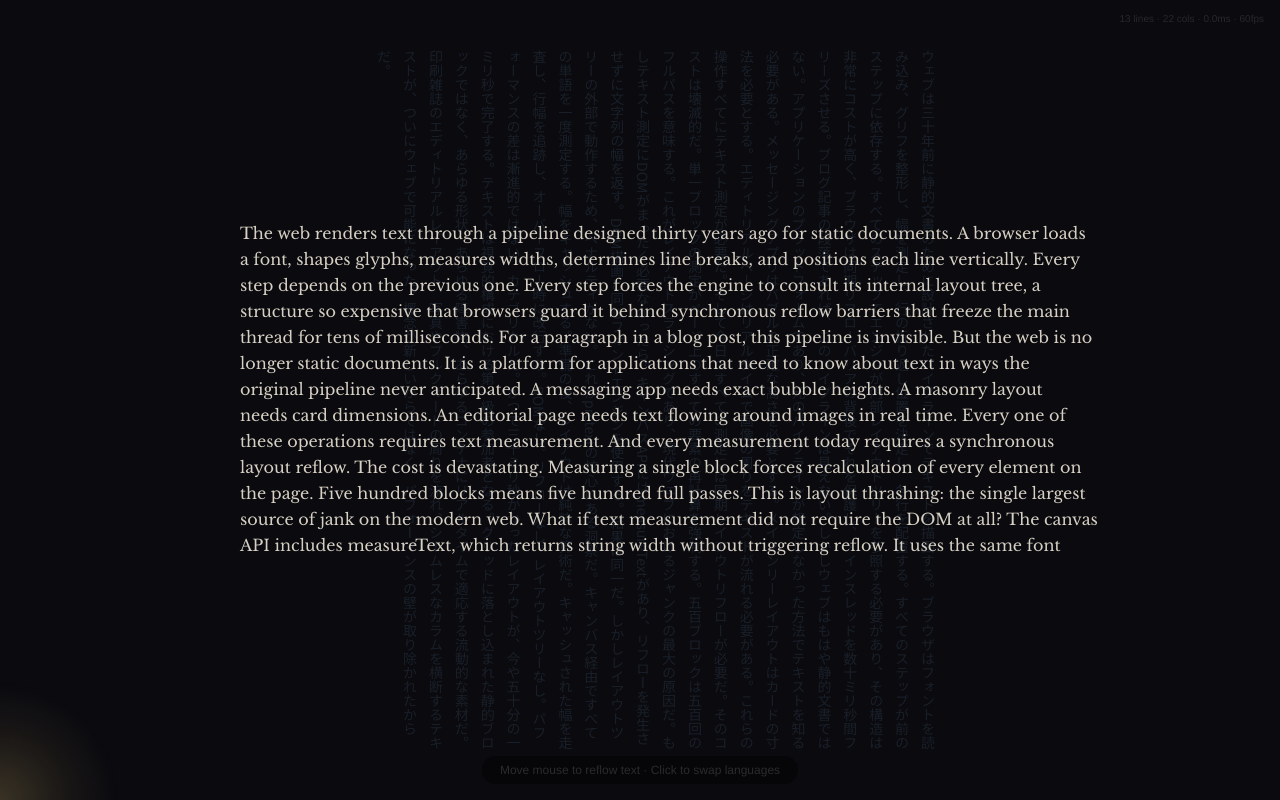
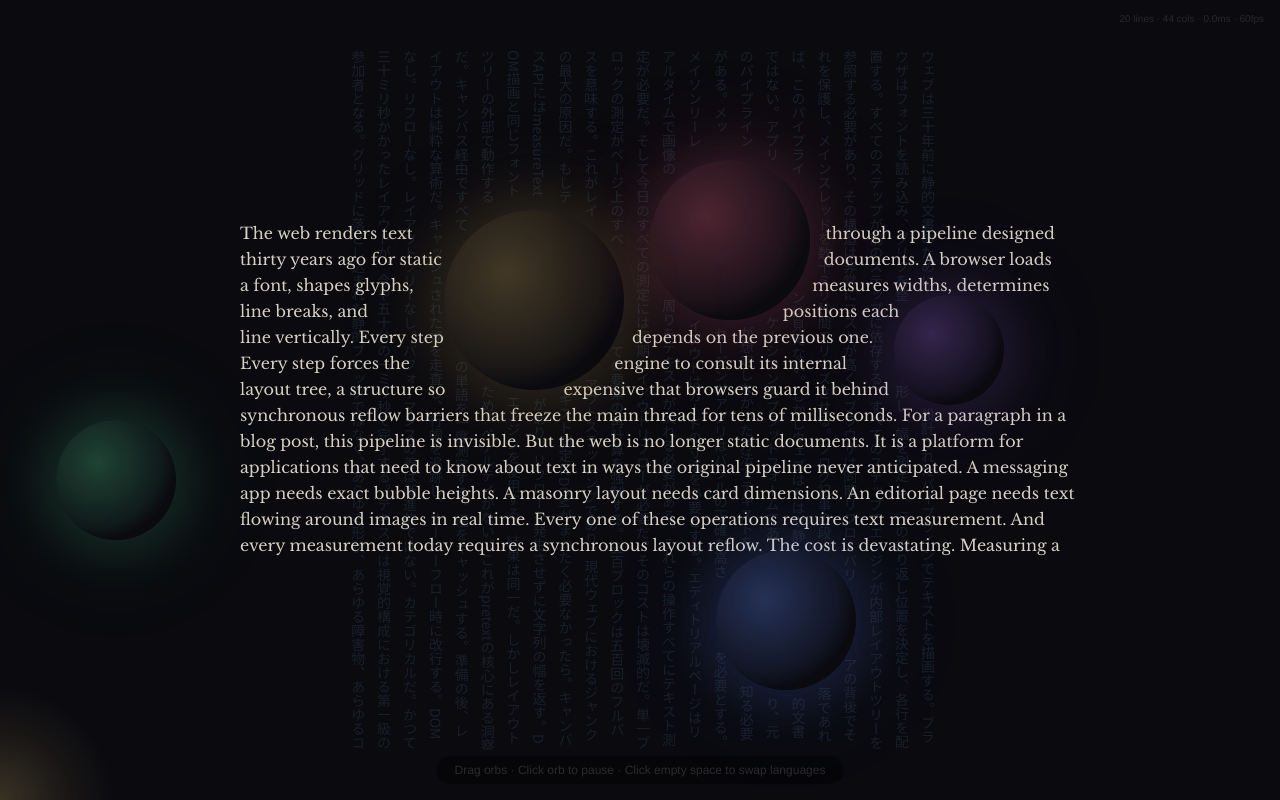
Before and after one commit to derwolz/pre-vert-text, a website with bundled scripts: page demos/dual-reflow.html in a window 1280 px wide. Built offline with nearby package versions, Linux system fonts and the light colour scheme.

Commit message:
feat: bouncing orbs + title rename to PreText X PreVert
- 5 bouncing orbs with physics, drag, pause (click orb)
- Both English and Japanese text reflow around all orbs + mouse cursor
- Multi-obstacle slot carving for both horizontal and vertical layout
- Click empty space to swap foreground language
- Renamed demo to "PreText X PreVert"

Co-Authored-By: Claude Opus 4.6 (1M context) <noreply@anthropic.com>

```diff
--- a/demos/dual-reflow.html
+++ b/demos/dual-reflow.html
@@ -3,7 +3,7 @@
 <head>
   <meta charset="UTF-8">
   <meta name="viewport" content="width=device-width, initial-scale=1.0">
-  <title>Dual Reflow — pretext + pre-vert-text</title>
+  <title>PreText X PreVert</title>
   <style>
     @import url('https://fonts.googleapis.com/css2?family=Noto+Sans+JP:wght@400;700&family=Libre+Baskerville:ital,wght@0,400;0,700;1,400&display=swap');
 
@@ -41,6 +41,12 @@
       will-change: left, top;
     }
 
+    .orb {
+      position: absolute; border-radius: 50%; pointer-events: none; z-index: 10;
+      will-change: transform;
+    }
+    .orb.paused { opacity: 0.45; }
+
     .hint {
       position: fixed; bottom: 16px; left: 50%; transform: translateX(-50%);
       font: 400 12px/1 "Helvetica Neue", sans-serif;
@@ -61,7 +67,7 @@
 <body>
   <div id="stage"></div>
   <div id="cursor-glow"></div>
-  <div class="hint">Move mouse to reflow text · Click to swap languages</div>
+  <div class="hint">Drag orbs · Click orb to pause · Click empty space to swap languages</div>
   <div class="stats" id="stats"></div>
 
   <script type="module" src="./dual-reflow.js"></script>
--- a/demos/dual-reflow.js
+++ b/demos/dual-reflow.js
@@ -1,7 +1,7 @@
 // dual-reflow.js — pretext (horizontal) + pre-vert-text (vertical) side by side
 //
-// English text reflows horizontally around the mouse cursor.
-// Japanese text reflows vertically around the same cursor.
+// English text reflows horizontally around bouncing orbs.
+// Japanese text reflows vertically around the same orbs.
 // Click to swap which is in the foreground.
 
 import { prepareWithSegments, layoutNextLine } from "./pretext.js";
@@ -44,18 +44,45 @@ const JA_COL_WIDTH = JA_FONT_SIZE * 1.85;
 const JA_FONT = `${JA_FONT_SIZE}px "Noto Sans JP", sans-serif`;
 
 const GUTTER = 50;
-const CURSOR_R = 120; // radius of the mouse repulsion zone
 const CURSOR_PAD_H = 16;
 const CURSOR_PAD_V = 8;
 
 // ── State ───────────────────────────────────────────────────────────────────
 
 let mouseX = -9999, mouseY = -9999;
-let jaInFront = false; // false = English prominent, Japanese background
+let jaInFront = false;
 
 const stage = document.getElementById("stage");
 const cursorGlow = document.getElementById("cursor-glow");
 const statsEl = document.getElementById("stats");
+
+// ── Bouncing orbs ───────────────────────────────────────────────────────────
+
+const orbDefs = [
+  { fx: 0.30, fy: 0.25, r: 90,  vx: 30,  vy: 20,  color: [196, 163, 90]  },
+  { fx: 0.70, fy: 0.60, r: 70,  vx:-22,  vy: 28,  color: [100, 140, 255] },
+  { fx: 0.50, fy: 0.45, r: 80,  vx: 18,  vy:-24,  color: [232, 100, 130] },
+  { fx: 0.20, fy: 0.70, r: 60,  vx:-28,  vy:-16,  color: [80,  200, 140] },
+  { fx: 0.80, fy: 0.30, r: 55,  vx:-15,  vy: 22,  color: [150, 100, 220] },
+];
+
+function createOrbEl(c) {
+  const el = document.createElement("div");
+  el.className = "orb";
+  el.style.background = `radial-gradient(circle at 35% 35%, rgba(${c[0]},${c[1]},${c[2]},0.30), rgba(${c[0]},${c[1]},${c[2]},0.10) 55%, transparent 72%)`;
+  el.style.boxShadow = `0 0 50px 12px rgba(${c[0]},${c[1]},${c[2]},0.15), 0 0 100px 35px rgba(${c[0]},${c[1]},${c[2]},0.06)`;
+  stage.appendChild(el);
+  return el;
+}
+
+const W0 = window.innerWidth;
+const H0 = window.innerHeight;
+const orbs = orbDefs.map(d => ({
+  x: d.fx * W0, y: d.fy * H0, r: d.r, vx: d.vx, vy: d.vy,
+  color: d.color, paused: false, dragging: false,
+  dragStartX: 0, dragStartY: 0, dragStartOrbX: 0, dragStartOrbY: 0,
+  el: createOrbEl(d.color),
+}));
 
 // ── Prepare text (once, cached) ─────────────────────────────────────────────
 
@@ -80,7 +107,7 @@ function syncPool(pool, count, className) {
     pool[i].style.display = i < count ? "" : "none";
 }
 
-// ── Horizontal layout with circular obstacle ────────────────────────────────
+// ── Circle-interval helpers ─────────────────────────────────────────────────
 
 function circleWidthAtY(cx, cy, r, y, pad) {
   const dy = Math.abs(y - cy);
@@ -89,54 +116,6 @@ function circleWidthAtY(cx, cy, r, y, pad) {
   return { left: cx - dx, right: cx + dx };
 }
 
-function layoutEnglish(regionX, regionY, regionW, regionH) {
-  const lines = [];
-  let cursor = { segmentIndex: 0, graphemeIndex: 0 };
-
-  // Single wide column
-  const colGap = 40;
-  const colCount = 1;
-  const colW = regionW;
-  let textExhausted = false;
-
-  for (let col = 0; col < colCount && !textExhausted; col++) {
-    const colX = regionX + col * (colW + colGap);
-    let y = regionY;
-
-    while (y + EN_LINE_HEIGHT <= regionY + regionH) {
-      const lineMidY = y + EN_LINE_HEIGHT / 2;
-      const obstacle = circleWidthAtY(mouseX, mouseY, CURSOR_R, lineMidY, CURSOR_PAD_H);
-
-      let slotLeft = colX;
-      let slotWidth = colW;
-
-      // Build slots on both sides of obstacle
-      const slots = [];
-      if (obstacle && obstacle.right > colX && obstacle.left < colX + colW) {
-        const leftW = Math.max(0, obstacle.left - colX);
-        const rightW = Math.max(0, (colX + colW) - obstacle.right);
-        if (leftW >= 50)  slots.push({ left: colX, width: leftW });
-        if (rightW >= 50) slots.push({ left: obstacle.right, width: rightW });
-      } else {
-        slots.push({ left: slotLeft, width: slotWidth });
-      }
-
-      if (slots.length === 0) { y += EN_LINE_HEIGHT; continue; }
-
-      for (const slot of slots) {
-        const line = layoutNextLine(preparedEN, cursor, slot.width);
-        if (!line) { textExhausted = true; break; }
-        lines.push({ x: slot.left, y, text: line.text, width: line.width });
-        cursor = line.end;
-      }
-      y += EN_LINE_HEIGHT;
-    }
-  }
-  return lines;
-}
-
-// ── Vertical layout with circular obstacle ──────────────────────────────────
-
 function circleHeightAtX(cx, cy, r, x, pad) {
   const dx = Math.abs(x - cx);
   if (dx >= r) return null;
@@ -144,30 +123,97 @@ function circleHeightAtX(cx, cy, r, x, pad) {
   return { top: cy - dy, bottom: cy + dy };
 }
 
-function layoutJapanese(regionX, regionY, regionW, regionH) {
+// ── Slot carving (multiple obstacles) ───────────────────────────────────────
+
+function carveWidthSlots(base, obstacles) {
+  // base: { left, width }
+  // obstacles: { left, right }[]
+  let slots = [{ left: base.left, right: base.left + base.width }];
+  for (const ob of obstacles) {
+    const next = [];
+    for (const s of slots) {
+      if (ob.right <= s.left || ob.left >= s.right) { next.push(s); continue; }
+      if (ob.left > s.left)   next.push({ left: s.left, right: ob.left });
+      if (ob.right < s.right) next.push({ left: ob.right, right: s.right });
+    }
+    slots = next;
+  }
+  return slots.filter(s => s.right - s.left >= 50).map(s => ({ left: s.left, width: s.right - s.left }));
+}
+
+function carveHeightSlots(base, obstacles) {
+  // base: { top, bottom }
+  let slots = [base];
+  for (const ob of obstacles) {
+    const next = [];
+    for (const s of slots) {
+      if (ob.bottom <= s.top || ob.top >= s.bottom) { next.push(s); continue; }
+      if (ob.top > s.top)      next.push({ top: s.top, bottom: ob.top });
+      if (ob.bottom < s.bottom) next.push({ top: ob.bottom, bottom: s.bottom });
+    }
+    slots = next;
+  }
+  return slots.filter(s => s.bottom - s.top >= 30);
+}
+
+// ── Horizontal layout with multiple circular obstacles ──────────────────────
+
+function layoutEnglish(regionX, regionY, regionW, regionH, circles) {
+  const lines = [];
+  let cursor = { segmentIndex: 0, graphemeIndex: 0 };
+  const colW = regionW;
+  const colX = regionX;
+  let y = regionY;
+
+  while (y + EN_LINE_HEIGHT <= regionY + regionH) {
+    const lineMidY = y + EN_LINE_HEIGHT / 2;
+
+    // Collect all circle obstacles that intersect this line band
+    const obstacles = [];
+    for (const c of circles) {
+      const iv = circleWidthAtY(c.cx, c.cy, c.r, lineMidY, CURSOR_PAD_H);
+      if (iv && iv.right > colX && iv.left < colX + colW) obstacles.push(iv);
+    }
+
+    const slots = obstacles.length > 0
+      ? carveWidthSlots({ left: colX, width: colW }, obstacles)
+      : [{ left: colX, width: colW }];
+
+    if (slots.length === 0) { y += EN_LINE_HEIGHT; continue; }
+
+    let exhausted = false;
+    for (const slot of slots) {
+      const line = layoutNextLine(preparedEN, cursor, slot.width);
+      if (!line) { exhausted = true; break; }
+      lines.push({ x: slot.left, y, text: line.text, width: line.width });
+      cursor = line.end;
+    }
+    if (exhausted) break;
+    y += EN_LINE_HEIGHT;
+  }
+  return lines;
+}
+
+// ── Vertical layout with multiple circular obstacles ────────────────────────
+
+function layoutJapanese(regionX, regionY, regionW, regionH, circles) {
   const segments = [];
   let cursor = CURSOR_START;
-  let colX = regionX + regionW - JA_COL_WIDTH; // start from right
+  let colX = regionX + regionW - JA_COL_WIDTH;
 
   while (colX >= regionX) {
     const colMidX = colX + JA_COL_WIDTH / 2;
-    const obstacle = circleHeightAtX(mouseX, mouseY, CURSOR_R, colMidX, CURSOR_PAD_V);
 
-    // Build available height slots
-    let slots = [{ top: regionY, bottom: regionY + regionH }];
+    // Collect all circle obstacles that intersect this column band
+    const obstacles = [];
+    for (const c of circles) {
+      const iv = circleHeightAtX(c.cx, c.cy, c.r, colMidX, CURSOR_PAD_V);
+      if (iv && iv.bottom > regionY && iv.top < regionY + regionH) obstacles.push(iv);
+    }
 
-    if (obstacle && obstacle.bottom > regionY && obstacle.top < regionY + regionH) {
-      const newSlots = [];
-      for (const s of slots) {
-        if (obstacle.bottom <= s.top || obstacle.top >= s.bottom) {
-          newSlots.push(s);
-          continue;
-        }
-        if (obstacle.top > s.top) newSlots.push({ top: s.top, bottom: obstacle.top });
-        if (obstacle.bottom < s.bottom) newSlots.push({ top: obstacle.bottom, bottom: s.bottom });
-      }
-      slots = newSlots.filter(s => s.bottom - s.top >= 30);
-    }
+    const slots = obstacles.length > 0
+      ? carveHeightSlots({ top: regionY, bottom: regionY + regionH }, obstacles)
+      : [{ top: regionY, bottom: regionY + regionH }];
 
     if (slots.length === 0) { colX -= JA_COL_WIDTH; continue; }
 
@@ -191,22 +237,56 @@ const EN_BACK  = "rgba(232, 225, 210, 0.08)";
 const JA_FRONT = "rgba(140, 190, 230, 0.88)";
 const JA_BACK  = "rgba(140, 190, 230, 0.12)";
 
-// ── Events ──────────────────────────────────────────────────────────────────
+// ── Pointer events ──────────────────────────────────────────────────────────
+
+let activeOrb = null;
+
+function hitTestOrbs(px, py) {
+  for (let i = orbs.length - 1; i >= 0; i--) {
+    const o = orbs[i];
+    if ((px - o.x) ** 2 + (py - o.y) ** 2 <= o.r ** 2) return o;
+  }
+  return null;
+}
 
 window.addEventListener("pointermove", e => {
   mouseX = e.clientX;
   mouseY = e.clientY;
   cursorGlow.style.left = mouseX + "px";
   cursorGlow.style.top  = mouseY + "px";
+  if (activeOrb) {
+    activeOrb.x = activeOrb.dragStartOrbX + (e.clientX - activeOrb.dragStartX);
+    activeOrb.y = activeOrb.dragStartOrbY + (e.clientY - activeOrb.dragStartY);
+  }
 });
 
 window.addEventListener("pointerleave", () => {
-  mouseX = -9999;
-  mouseY = -9999;
+  mouseX = -9999; mouseY = -9999;
 });
 
-stage.addEventListener("click", () => {
-  jaInFront = !jaInFront;
+stage.addEventListener("pointerdown", e => {
+  const orb = hitTestOrbs(e.clientX, e.clientY);
+  if (orb) {
+    activeOrb = orb; orb.dragging = true;
+    orb.dragStartX = e.clientX; orb.dragStartY = e.clientY;
+    orb.dragStartOrbX = orb.x; orb.dragStartOrbY = orb.y;
+    e.preventDefault();
+  }
+});
+
+window.addEventListener("pointerup", e => {
+  if (activeOrb) {
+    const dx = e.clientX - activeOrb.dragStartX, dy = e.clientY - activeOrb.dragStartY;
+    if (dx * dx + dy * dy < 16) {
+      // Short click on orb — toggle pause
+      activeOrb.paused = !activeOrb.paused;
+      activeOrb.el.classList.toggle("paused", activeOrb.paused);
+    }
+    activeOrb.dragging = false; activeOrb = null;
+  } else {
+    // Click on empty space — swap languages
+    jaInFront = !jaInFront;
+  }
 });
 
 // ── FPS ─────────────────────────────────────────────────────────────────────
@@ -220,11 +300,45 @@ function updateFPS(now) {
 
 // ── Render loop ─────────────────────────────────────────────────────────────
 
+const STATS_BAR_H = 30;
+let lastTime = 0;
+
 function animate(now) {
   requestAnimationFrame(animate);
+  const dt = Math.min((now - lastTime) / 1000, 0.05);
+  lastTime = now;
 
   const pw = window.innerWidth;
   const ph = window.innerHeight;
+
+  // ── Orb physics ──────────────────────────────────────────────────────────
+  for (const o of orbs) {
+    if (o.paused || o.dragging) continue;
+    o.x += o.vx * dt; o.y += o.vy * dt;
+    if (o.x - o.r < 0)              { o.x = o.r;              o.vx =  Math.abs(o.vx); }
+    if (o.x + o.r > pw)             { o.x = pw - o.r;         o.vx = -Math.abs(o.vx); }
+    if (o.y - o.r < 0)              { o.y = o.r;              o.vy =  Math.abs(o.vy); }
+    if (o.y + o.r > ph - STATS_BAR_H) { o.y = ph - STATS_BAR_H - o.r; o.vy = -Math.abs(o.vy); }
+  }
+  // Orb-orb repulsion
+  for (let i = 0; i < orbs.length; i++) {
+    for (let j = i + 1; j < orbs.length; j++) {
+      const a = orbs[i], b = orbs[j];
+      const dx = b.x - a.x, dy = b.y - a.y;
+      const dist = Math.sqrt(dx * dx + dy * dy);
+      const minDist = a.r + b.r + 20;
+      if (dist < minDist && dist > 0.1) {
+        const force = (minDist - dist) * 0.8;
+        const nx = dx / dist, ny = dy / dist;
+        if (!a.paused && !a.dragging) { a.vx -= nx * force * dt; a.vy -= ny * force * dt; }
+        if (!b.paused && !b.dragging) { b.vx += nx * force * dt; b.vy += ny * force * dt; }
+      }
+    }
+  }
+
+  // Build circle obstacle list (orbs + mouse cursor)
+  const circles = orbs.map(o => ({ cx: o.x, cy: o.y, r: o.r }));
+  if (mouseX > 0 && mouseY > 0) circles.push({ cx: mouseX, cy: mouseY, r: 100 });
 
   const t0 = performance.now();
 
@@ -233,37 +347,35 @@ function animate(now) {
   const enH = Math.min(ph * 0.45, ph - GUTTER * 2);
   const enX = Math.round((pw - enW) / 2);
   const enY = Math.round((ph - enH) / 2);
-  const enLines = layoutEnglish(enX, enY, enW, enH);
+  const enLines = layoutEnglish(enX, enY, enW, enH, circles);
 
   // Japanese: tall and thin, centered, overlapping
   const jaW = Math.min(pw * 0.5, 600);
   const jaH = ph - GUTTER * 2;
   const jaX = Math.round((pw - jaW) / 2);
   const jaY = GUTTER;
-  const jaSegs = layoutJapanese(jaX, jaY, jaW, jaH);
+  const jaSegs = layoutJapanese(jaX, jaY, jaW, jaH, circles);
 
   const reflowMs = performance.now() - t0;
 
-  // ── Render English (horizontal lines) ──────────────────────────────────
+  // ── Render English ─────────────────────────────────────────────────────
   const enColor = jaInFront ? EN_BACK : EN_FRONT;
   const enZ     = jaInFront ? "1" : "2";
-  const enSize  = jaInFront ? `${EN_FONT_SIZE - 1}px` : `${EN_FONT_SIZE}px`;
 
   syncPool(enPool, enLines.length, "en-line");
   for (let i = 0; i < enLines.length; i++) {
     const el = enPool[i];
     const ln = enLines[i];
-    el.textContent    = ln.text;
-    el.style.left     = ln.x + "px";
-    el.style.top      = ln.y + "px";
-    el.style.font     = EN_FONT;
-    el.style.fontSize = enSize;
+    el.textContent      = ln.text;
+    el.style.left       = ln.x + "px";
+    el.style.top        = ln.y + "px";
+    el.style.font       = EN_FONT;
     el.style.lineHeight = EN_LINE_HEIGHT + "px";
-    el.style.color    = enColor;
-    el.style.zIndex   = enZ;
+    el.style.color      = enColor;
+    el.style.zIndex     = enZ;
   }
 
-  // ── Render Japanese (vertical column segments) ─────────────────────────
+  // ── Render Japanese ────────────────────────────────────────────────────
   const jaColor = jaInFront ? JA_FRONT : JA_BACK;
   const jaZ     = jaInFront ? "2" : "1";
 
@@ -271,20 +383,32 @@ function animate(now) {
   for (let i = 0; i < jaSegs.length; i++) {
     const el  = jaPool[i];
     const seg = jaSegs[i];
-    el.textContent    = seg.text;
-    el.style.left     = seg.x + "px";
-    el.style.top      = seg.y + "px";
-    el.style.width    = JA_COL_WIDTH + "px";
-    el.style.height   = seg.h + "px";
-    el.style.font     = JA_FONT;
+    el.textContent      = seg.text;
+    el.style.left       = seg.x + "px";
+    el.style.top        = seg.y + "px";
+    el.style.width      = JA_COL_WIDTH + "px";
+    el.style.height     = seg.h + "px";
+    el.style.font       = JA_FONT;
     el.style.lineHeight = JA_COL_WIDTH + "px";
-    el.style.color    = jaColor;
-    el.style.zIndex   = jaZ;
+    el.style.color      = jaColor;
+    el.style.zIndex     = jaZ;
   }
+
+  // ── Render orbs ────────────────────────────────────────────────────────
+  for (const o of orbs) {
+    o.el.style.left   = (o.x - o.r) + "px";
+    o.el.style.top    = (o.y - o.r) + "px";
+    o.el.style.width  = (o.r * 2) + "px";
+    o.el.style.height = (o.r * 2) + "px";
+  }
+
+  const hovered = hitTestOrbs(mouseX, mouseY);
+  document.body.style.cursor = activeOrb ? "grabbing" : hovered ? "grab" : "none";
 
   // ── Stats ──────────────────────────────────────────────────────────────
   updateFPS(now);
   statsEl.textContent = `${enLines.length} lines · ${jaSegs.length} cols · ${reflowMs.toFixed(1)}ms · ${fpsDisplay}fps`;
 }
 
+lastTime = performance.now();
 requestAnimationFrame(animate);
```
